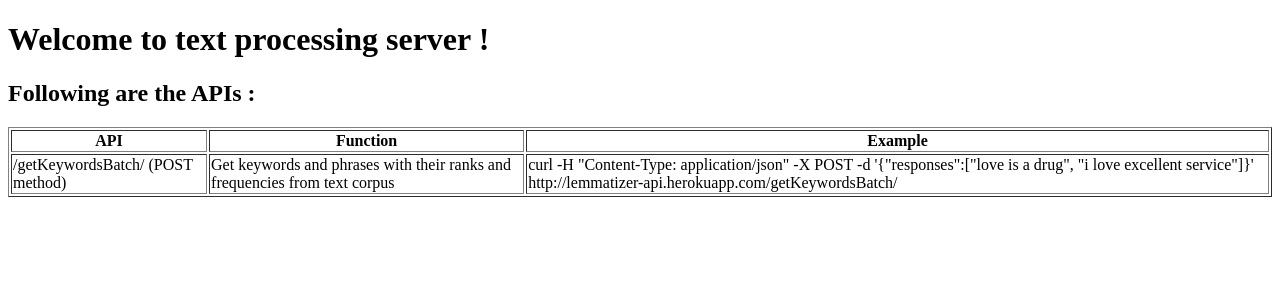
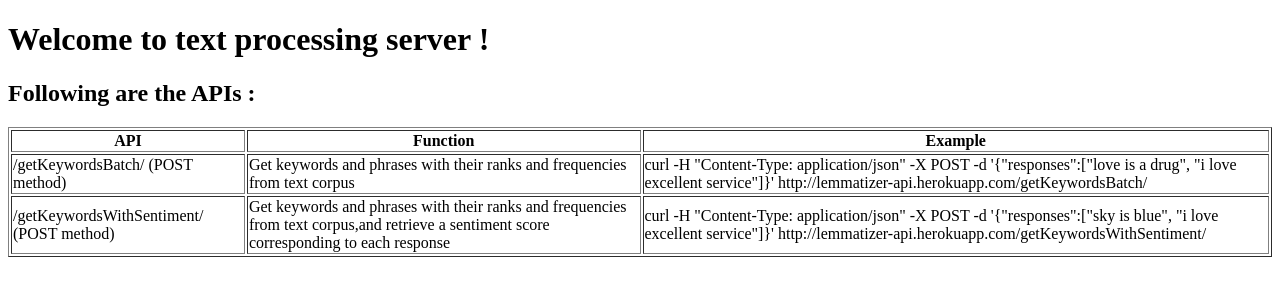
Before and after one commit to Sumaid/keyword_server, a Flask app: page / in a window 1280 px wide. Shown: the top 300 px of the page. Run offline with Flask 2, Linux system fonts and the light colour scheme.

Commit message:
Update readme

```diff
--- a/app/templates/index.html
+++ b/app/templates/index.html
@@ -17,6 +17,13 @@
             <td>Get keywords and phrases with their ranks and frequencies from text corpus</td>
             <td>curl -H "Content-Type: application/json" -X POST -d '{"responses":["love is a drug", "i love excellent service"]}' http://lemmatizer-api.herokuapp.com/getKeywordsBatch/</td>
         </tr>
+
+        <tr>
+            <td>/getKeywordsWithSentiment/ (POST method)</td>
+            <td>Get keywords and phrases with their ranks and frequencies from text corpus,and retrieve a sentiment score corresponding to each response</td>
+            <td>curl -H "Content-Type: application/json" -X POST -d '{"responses":["sky is blue", "i love excellent service"]}' http://lemmatizer-api.herokuapp.com/getKeywordsWithSentiment/</td>
+        </tr>
+
     </table>
 
 </body>
```
